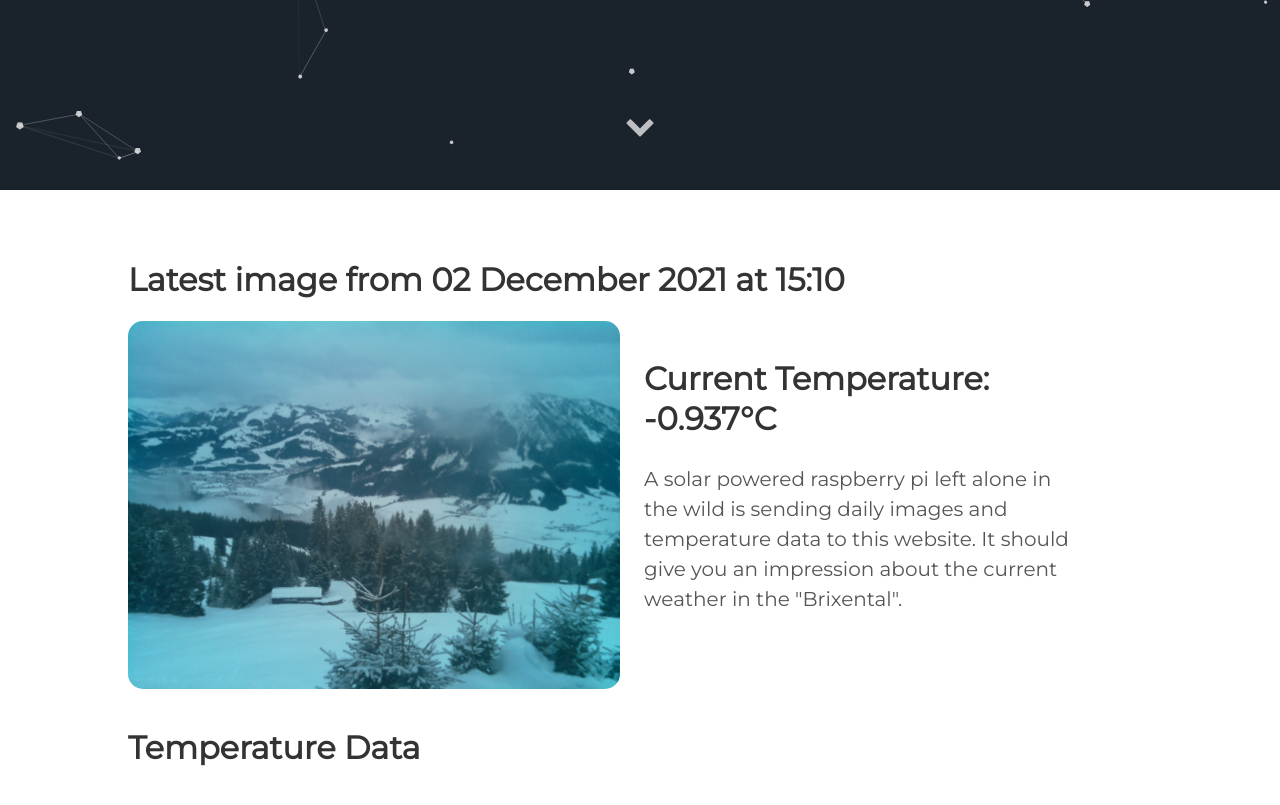
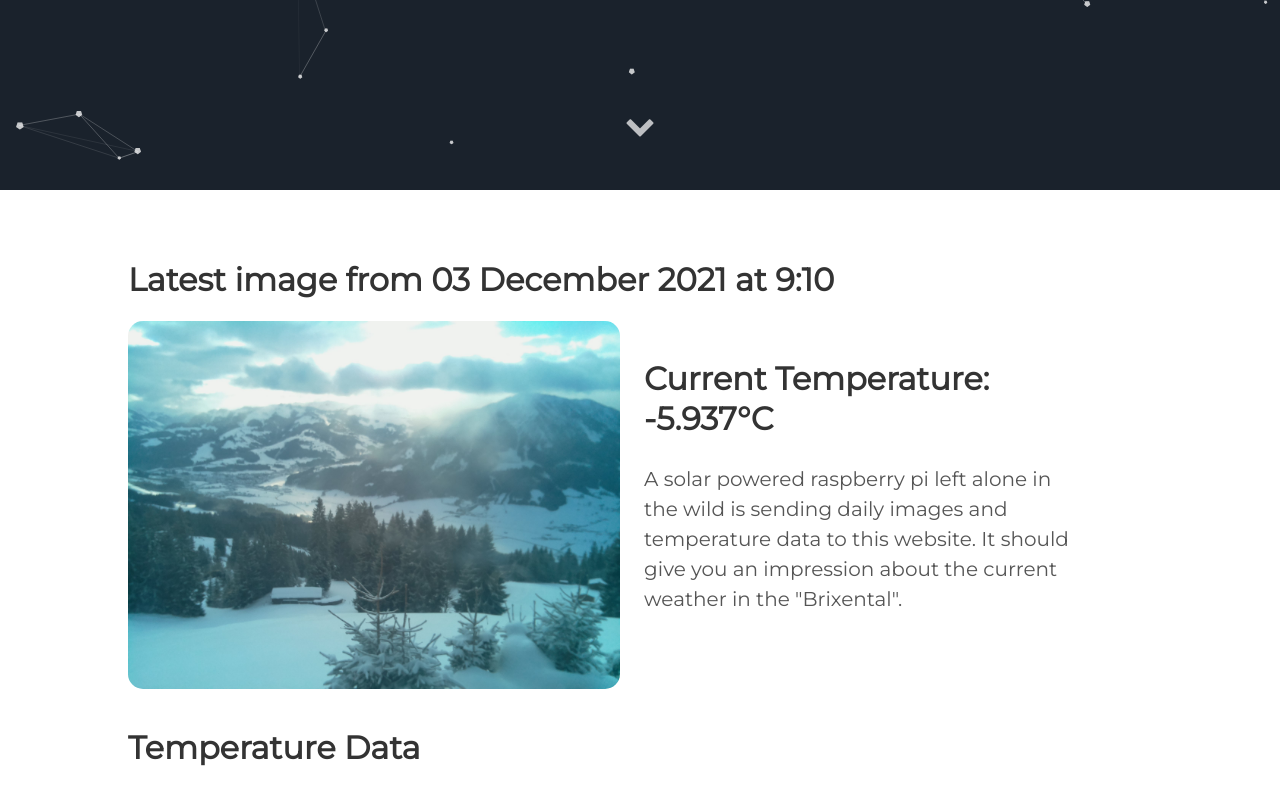
Before and after one commit to vektorious/vektorious.github.io, a Jekyll site: the page built from resources/huette.md, in a window 1280 px wide and 900 px high, scrolled down 710 px. Shown: the top 805 px of the window. Built offline with Jekyll 4.4.1, drawn with Linux system fonts in a browser that asks for light colours.

Commit message:
I'm a bot beep boop

```diff
--- a/resources/huette.md
+++ b/resources/huette.md
@@ -6,13 +6,13 @@ image: '/assets/img/'
 description: 'Live image from the Austrian alps'
 twitter_text: ' '
 ---
-## Latest image from 02 December 2021 at 15:10
+## Latest image from 03 December 2021 at  9:10
 <div class="huette">
   <div class="huette-image">
     <img src="{{ "/assets/img/huette.jpg" | prepend: site.baseurl }}">
   </div>
   <div class="huette-text">
-        <h2>Current Temperature: -0.937°C</h2>
+        <h2>Current Temperature: -5.937°C</h2>
         <p>A solar powered raspberry pi left alone in the wild is sending daily images and temperature data to this website. It should give you an impression about the current weather in the "Brixental".</p>
 
   </div>
```
Also changed, not shown: rpi-script/2021-12-03_090913.txt (renamed from rpi-script/2021-12-02_150913.txt, +5 -7 lines), rpi-script/huette.md (+2 -2 lines), assets/img/huette.jpg, assets/img/temp_plot.png, rpi-script/temp_plot.png, 1 other file.
